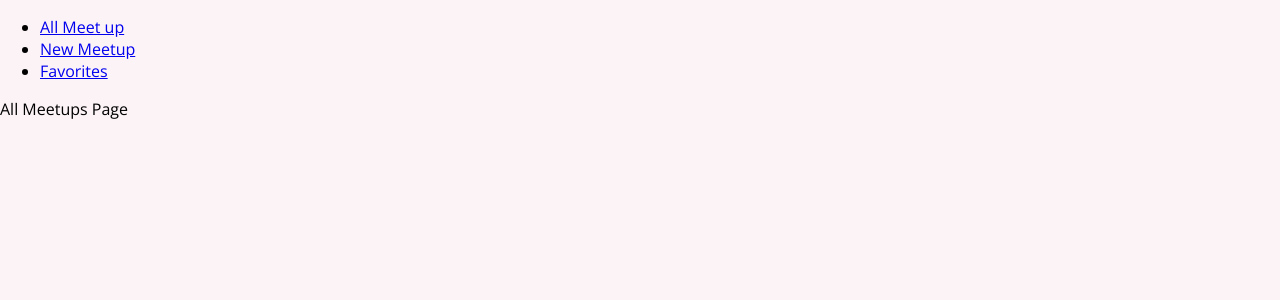
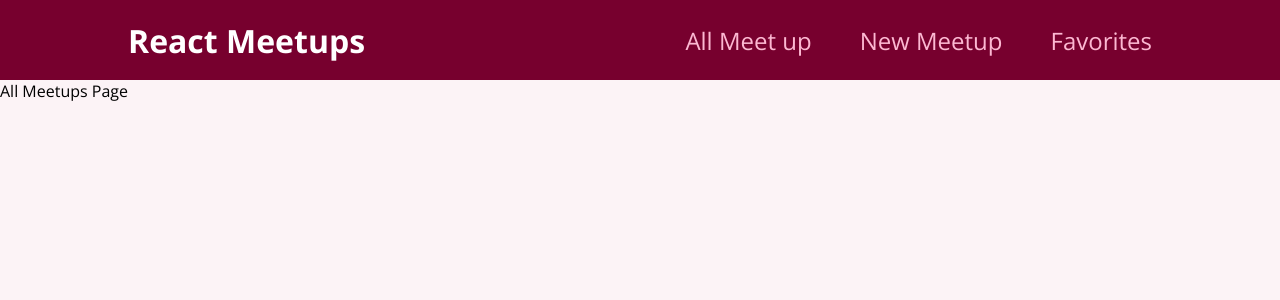
Before and after one commit to javie1199/meetup_app, a React (Create React App) app: page / in a window 1280 px wide. Shown: the top 300 px of the page. Built offline with nearby package versions, Linux system fonts and the light colour scheme.

Commit message:
Feat: Adding routing and css module

```diff
--- a/src/components/layout/MainNavigation.js
+++ b/src/components/layout/MainNavigation.js
@@ -1,14 +1,16 @@
 import {Link} from 'react-router-dom'
+import classes from './MainNavigation.module.css'
 
 function MainNavigation() {
   return (
-    <div>
+    <header className={classes.header}>
+      <h1 className={classes.logo}>React Meetups</h1>
       <ul>
         <li><Link to='/'>All Meet up</Link></li>
         <li><Link to='/new-meetup'>New Meetup</Link></li>
         <li><Link to='/favorites'>Favorites</Link></li>
       </ul>
-    </div>
+    </header>
   )
 }
 
--- /dev/null
+++ b/src/components/layout/MainNavigation.module.css
@@ -0,0 +1,47 @@
+.header {
+  width: 100%;
+  height: 5rem;
+  display: flex;
+  align-items: center;
+  justify-content: space-between;
+  background-color: #77002e;
+  padding: 0 10%;
+}
+
+.logo {
+  font-size: 2rem;
+  color: white;
+  font-weight: bold;
+}
+
+.header ul {
+  list-style: none;
+  margin: 0;
+  padding: 0;
+  display: flex;
+  align-items: baseline;
+}
+
+.header li {
+  margin-left: 3rem;
+}
+
+.header a {
+  text-decoration: none;
+  font-size: 1.5rem;
+  color: #fcb8d2;
+}
+
+.header a:hover,
+.header a:active,
+.header a.active {
+  color: white;
+}
+
+.badge {
+  background-color: #cc2062;
+  color: white;
+  border-radius: 12px;
+  padding: 0 1rem;
+  margin-left: 0.5rem;
+}
```
